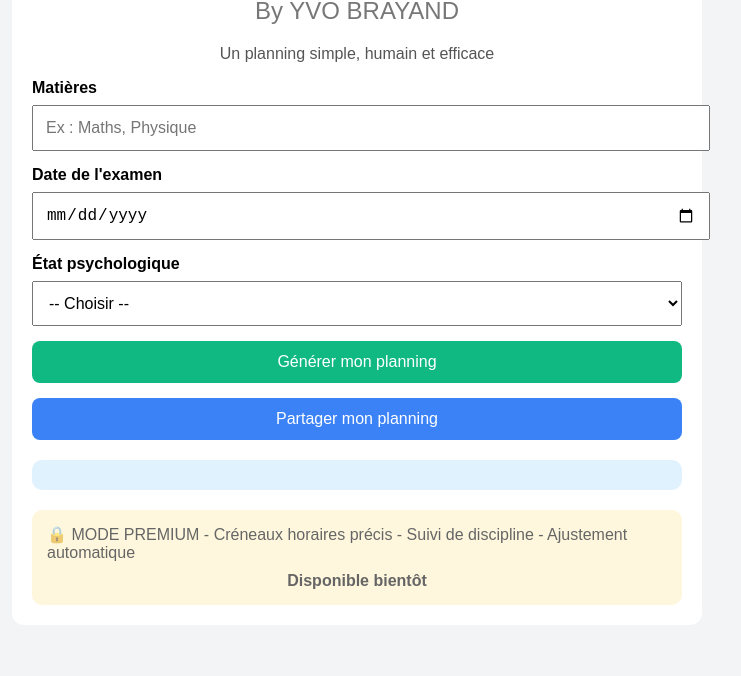
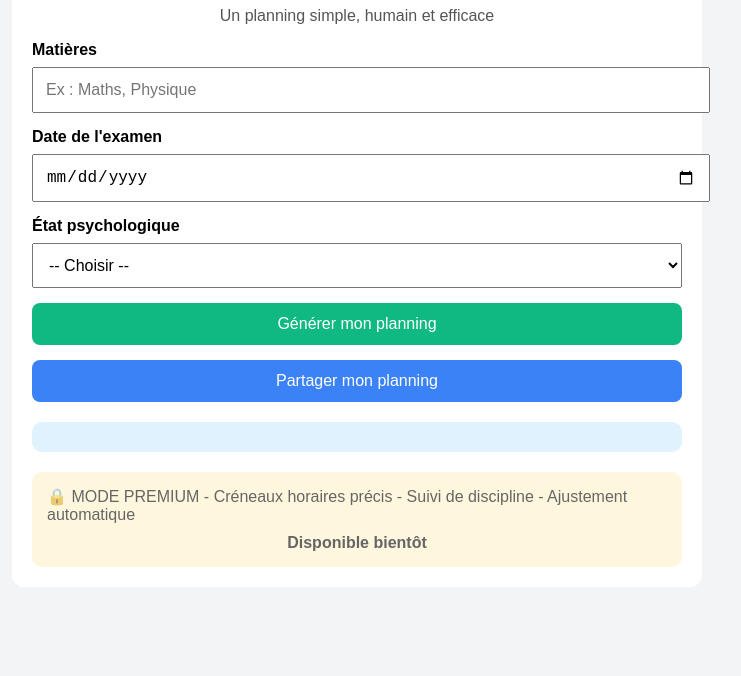
Before and after one commit to planmystudy/planmystudy., a plain HTML site: page index.html in a window 1280 px wide. Shown: the part 124-800 px from the top of the page, without its empty margins (283-1024 px from the left). Drawn offline with Linux system fonts and the light colour scheme.

Commit message:
Update index.html

```diff
--- a/index.html
+++ b/index.html
@@ -1,4 +1,4 @@
-    <!DOCTYPE html>
+<!DOCTYPE html>
 <html lang="fr">
 <head>
 <meta charset="UTF-8">
@@ -19,7 +19,6 @@ body {
   border-radius: 12px;
 }
 h1 { text-align: center; }
-h2 { text-align: center; color: #777; font-weight: normal; margin-top: -10px; }
 p { text-align: center; color: #555; }
 label { font-weight: bold; margin-top: 15px; display: block; }
 input, select, button {
@@ -74,7 +73,6 @@ button.secondary {
 
 <div class="container">
 <h1>📚 PlanMyStudy</h1>
-<h2>By YVO BRAYAND</h2>
 <p>Un planning simple, humain et efficace</p>
 
 <label>Matières</label>
```
